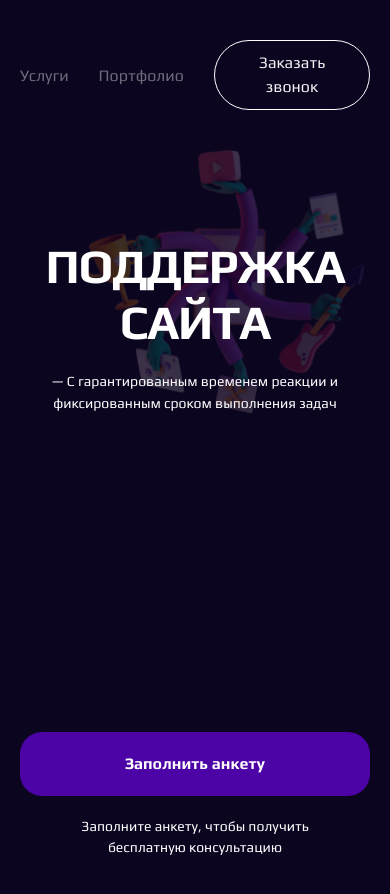
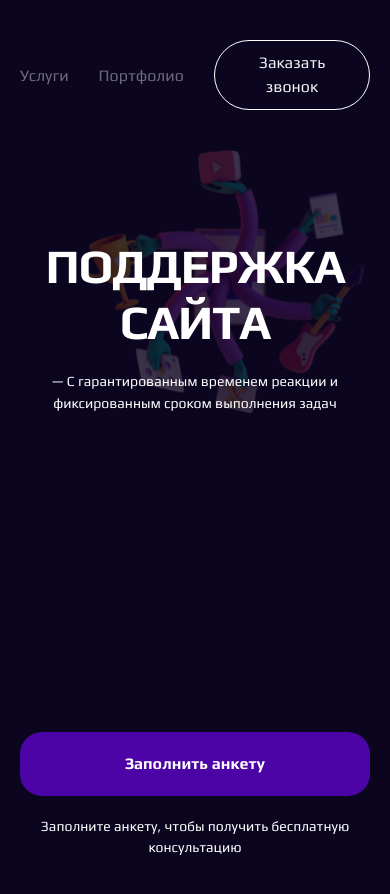
Before and after one commit to JulieBenchuk/web-studio, a Next.js app: page /support in a window 390 px wide. Shown: the top 894 px of the page. Built offline with nearby package versions, Linux system fonts and the light colour scheme.

Commit message:
refactor: min-width of costDescription 350px for mobile version

```diff
--- a/src/styles/components/topBlock.module.scss
+++ b/src/styles/components/topBlock.module.scss
@@ -115,7 +115,7 @@
         margin: 0;
         text-align: center;
         padding-top: 20px;
-        width: 270px;
+        width: 350px;
         @include Text-FS-FW-LH(14px, 400, 150%);
       }
 
@@ -125,7 +125,7 @@
 
   .costBlockWide {
     @extend .costBlock;
-    max-width: 80%;
+    max-width: 100%;
 
     .costDescription {
       @media (max-width: 1439px) {
```
